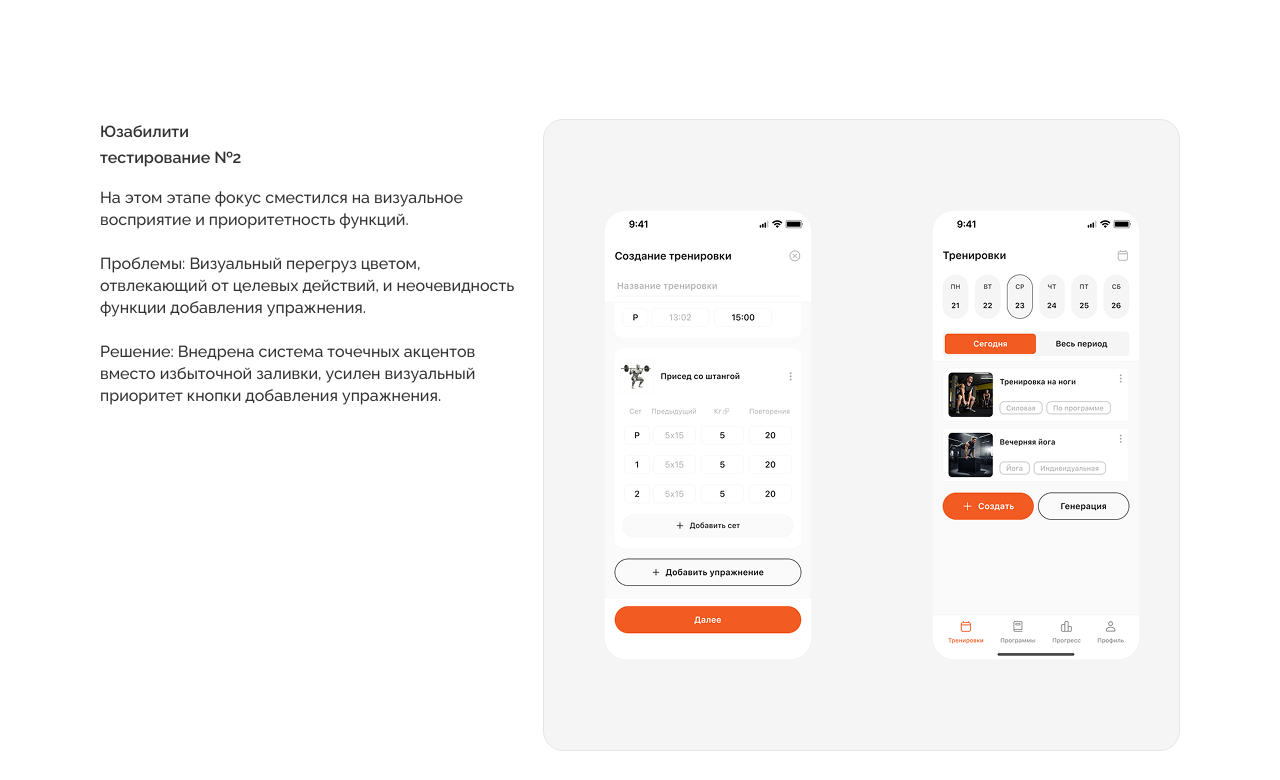
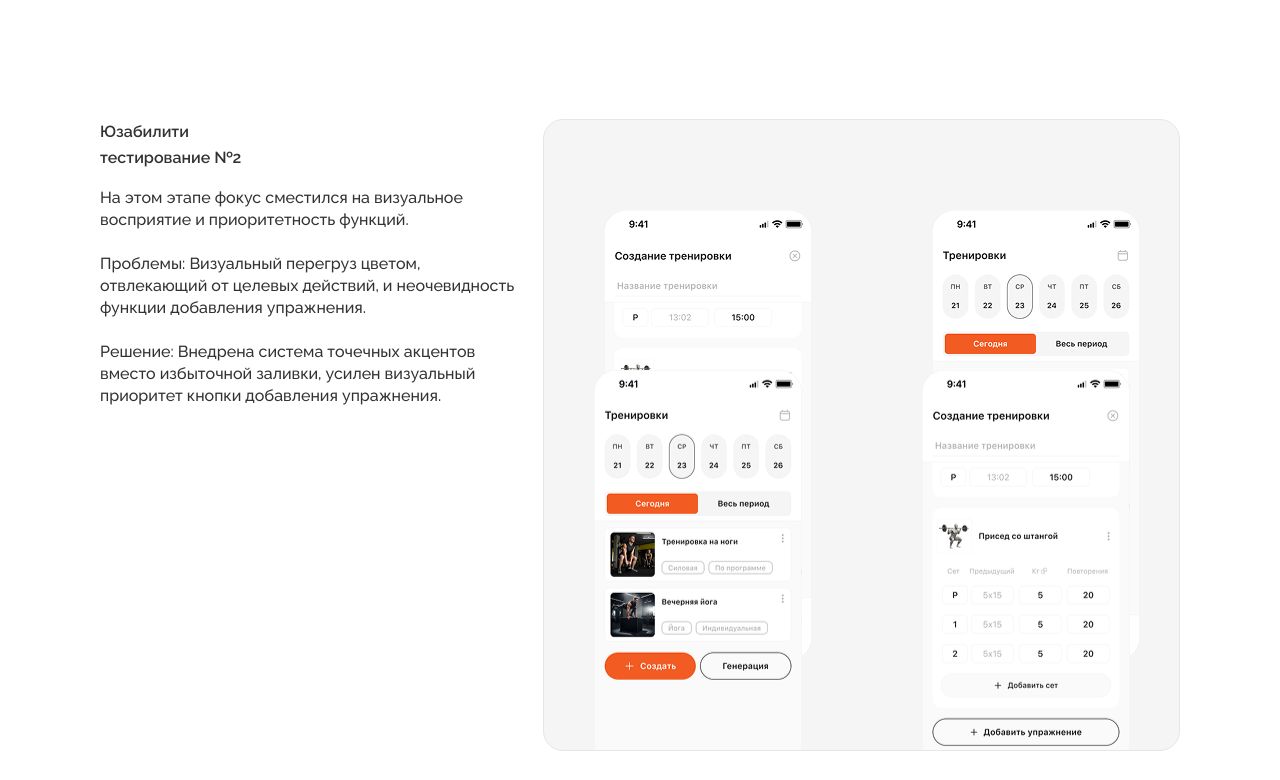
Before and after one commit to GrPugaguga/uxiustina, a Next.js app: page /liftup in a window 1280 px wide. Shown: the part 7120-7900 px from the top of the page. Built offline with nearby package versions, Linux system fonts and the light colour scheme.

Commit message:
feat: add animation

```diff
--- a/app/liftup/sections/UsableSecondTest.tsx
+++ b/app/liftup/sections/UsableSecondTest.tsx
@@ -1,8 +1,22 @@
+'use client';
+
+import { useRef } from "react";
 import Image from "next/image";
+import { motion, useScroll, useTransform } from "framer-motion";
 import { BlockText, PrivacyText } from "@/ui-kit";
 
+export default function UsableSecondTest() {
+    const containerRef = useRef<HTMLDivElement>(null);
 
-export default function UsableSecondTest() {
+    const { scrollYProgress } = useScroll({
+        target: containerRef,
+        offset: ["start end", "0.6 center"]
+    });
+
+    const translateY = useTransform(scrollYProgress, [0, 1], ["100%", "0%"], {
+        ease: (t) => 1 - Math.pow(1 - t, 3)
+    });
+
     return (
         <>
             <PrivacyText title="Юзабилити тестирование №2" className="sm:hidden">
@@ -23,8 +37,12 @@ export default function UsableSecondTest() {
                         Решение: Внедрена система точечных акцентов вместо избыточной заливки, усилен визуальный приоритет кнопки добавления упражнения.
                     </BlockText>
                 </div>
-            <div className="col-span-3 bg-grey-bg-primary border border-grey-stroke rounded-[20px] px-15 py-22.5 flex items-center justify-center">
-                <div className="flex gap-30">
+                <div
+                    ref={containerRef}
+                    className="col-span-3 bg-grey-bg-primary border border-grey-stroke rounded-[20px] px-15 py-22.5 flex items-center justify-center overflow-hidden relative"
+                >
+                    {/* Первый набор картинок */}
+                    <div className="flex gap-30 z-10">
                         <Image
                             src="/image/LiftUp/sections/secondtest/4 1.png"
                             alt="Second test 1"
@@ -40,6 +58,27 @@ export default function UsableSecondTest() {
                             className="w-52 h-112.5"
                         />
                     </div>
+
+                    {/* Второй набор картинок — выезжает снизу */}
+                    <motion.div
+                        className="flex gap-30 absolute z-20"
+                        style={{ y: translateY }}
+                    >
+                        <Image
+                            src="/image/LiftUp/sections/secondtest/2 4.png"
+                            alt="Second test 3"
+                            width={208}
+                            height={450}
+                            className="w-52 h-112.5"
+                        />
+                        <Image
+                            src="/image/LiftUp/sections/secondtest/4 1.png"
+                            alt="Second test 4"
+                            width={208}
+                            height={450}
+                            className="w-52 h-112.5"
+                        />
+                    </motion.div>
                 </div>
             </div>
         </>
--- a/package.json
+++ b/package.json
@@ -9,6 +9,7 @@
     "lint": "eslint"
   },
   "dependencies": {
+    "framer-motion": "^12.29.2",
     "next": "16.1.5",
     "react": "19.2.3",
     "react-dom": "19.2.3"
--- a/ui-kit/carousel/ImageCarousel.tsx
+++ b/ui-kit/carousel/ImageCarousel.tsx
@@ -45,7 +45,7 @@ export default function ImageCarousel(props: {
                     </div>
                 )}
 
-                <div className="relative flex items-center justify-center h-full w-full sm:w-[74.2%] sm:max-w-230 overflow-hidden">
+                <div className="relative flex items-center justify-center h-full w-full sm:max-w-230 overflow-hidden">
                     <Image
                         src={props.images[0]}
                         alt={`Image 1`}
```
Also changed, not shown: 1 other file (tests, documents, lock files or other folders). Lines whose indentation alone changed are shown as unchanged.
